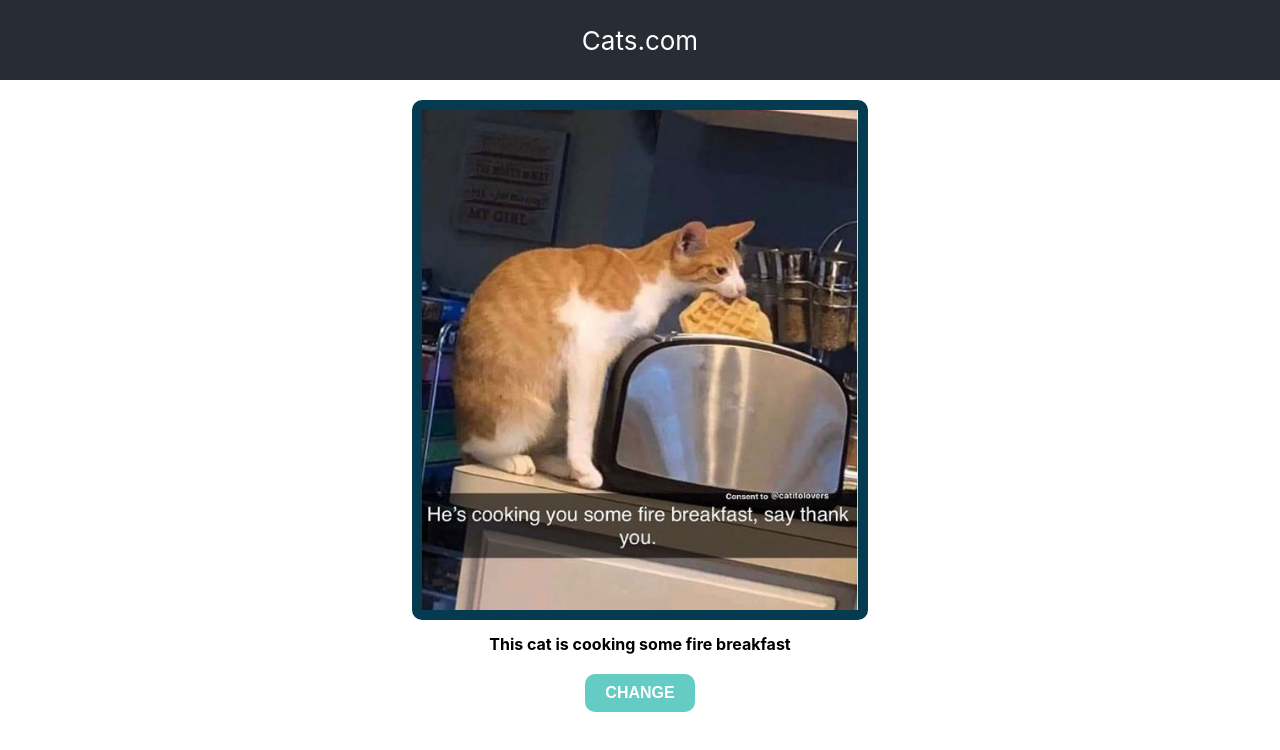
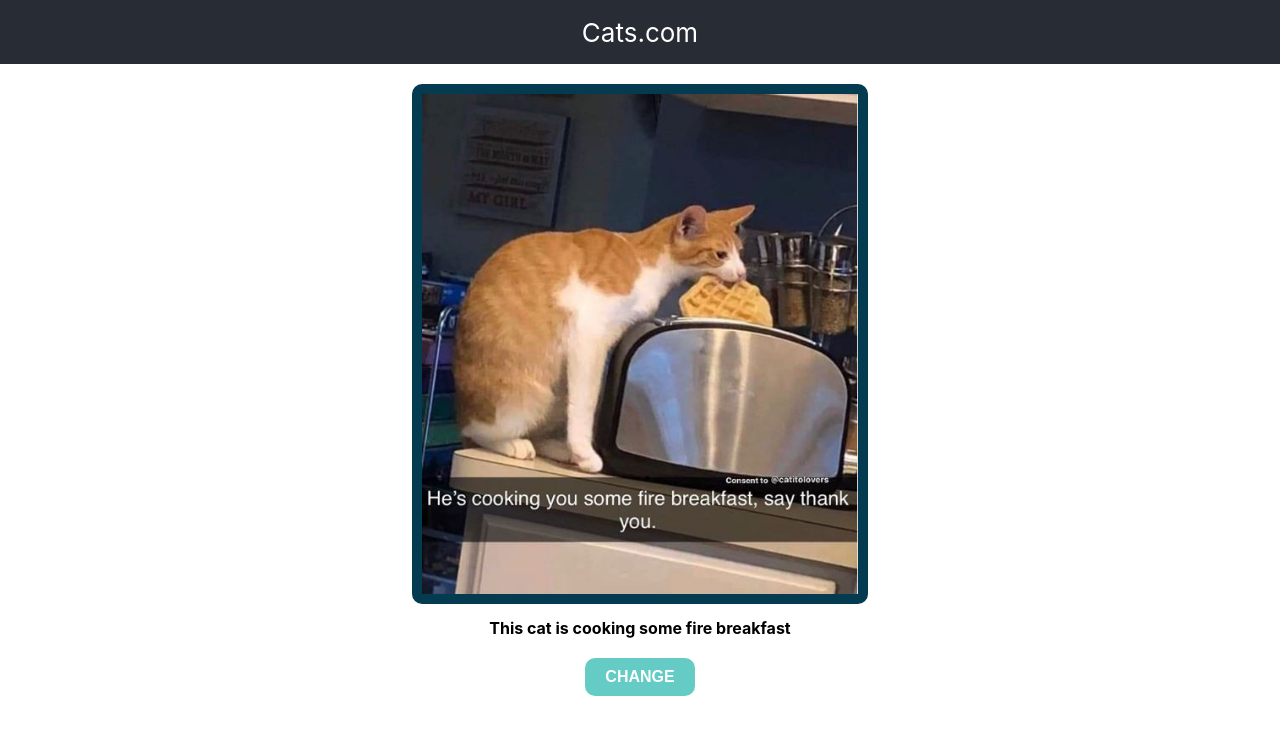
Before and after one commit to Ramon254/cats.com, a React (Create React App) app: page / in a window 1280 px wide. Shown: the top 750 px of the page. Built offline with nearby package versions, Linux system fonts and the light colour scheme.

Commit message:
Minor design changes

```diff
--- a/src/App.css
+++ b/src/App.css
@@ -10,7 +10,7 @@
 
 .App-header {
   background-color: #282c34;
-  min-height: 10vh;
+  min-height: 8vh;
   display: flex;
   flex-direction: column;
   align-items: center;
```
